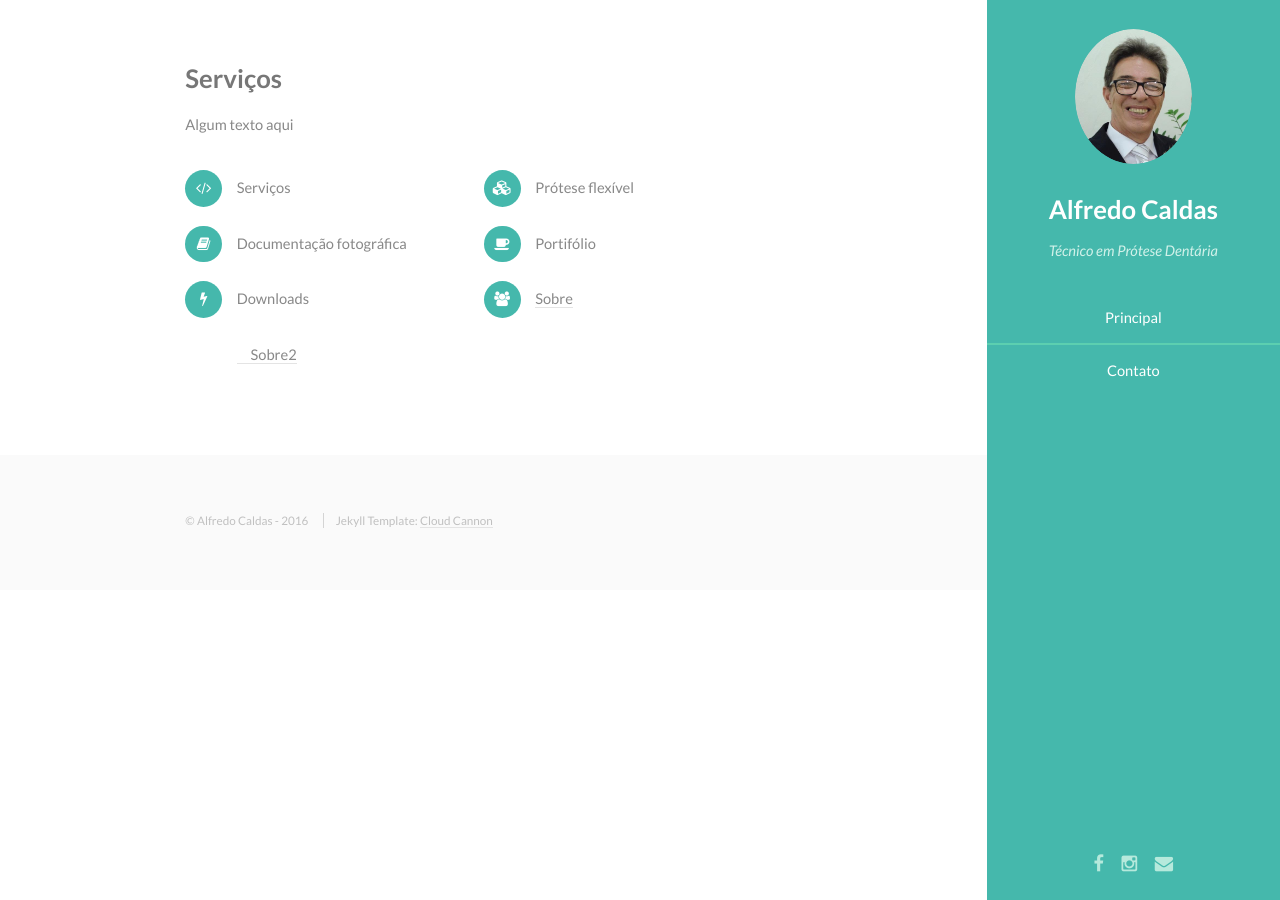
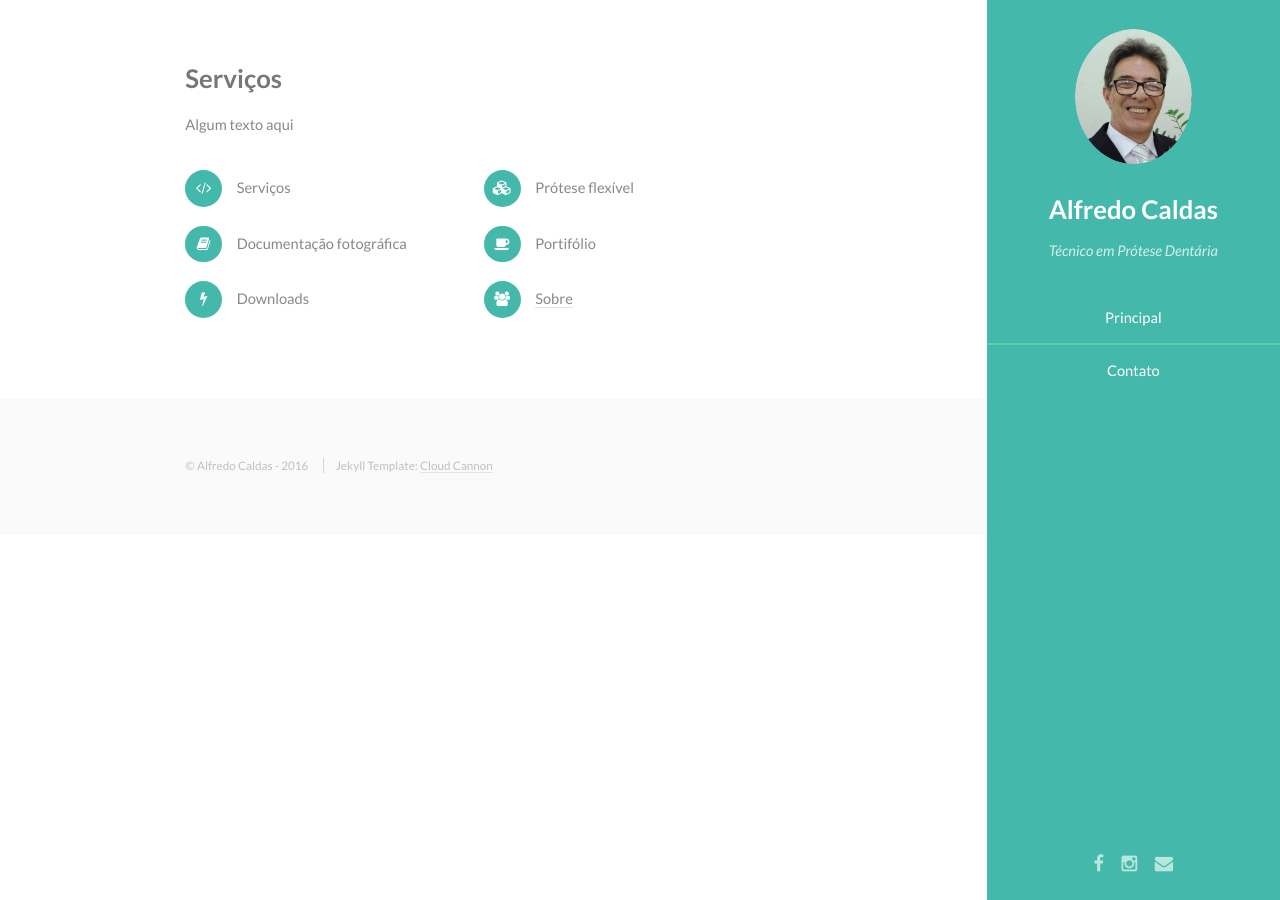
Before and after one commit to old-jekyll-templates/Read-Only-Jekyll-Theme, a Jekyll site: the page built from index.html, in a window 1280 px wide. Built offline with Jekyll 4.4.1, drawn with Linux system fonts in a browser that asks for light colours.

Commit message:
Update index.html

```diff
--- a/index.html
+++ b/index.html
@@ -16,7 +16,6 @@ layout: default
                 <li class="fa-coffee">Portifólio</li>
                 <li class="fa-bolt">Downloads</li>
                 <li class="fa-users"><a href="{{ site.baseurl }}/sobre">Sobre</a></li>
-                <li><a href="{{ site.baseurl }}/sobre"><i class="fa-users"></i> Sobre2</a></li>
                 </ul>
         </div>
     </section>
```
